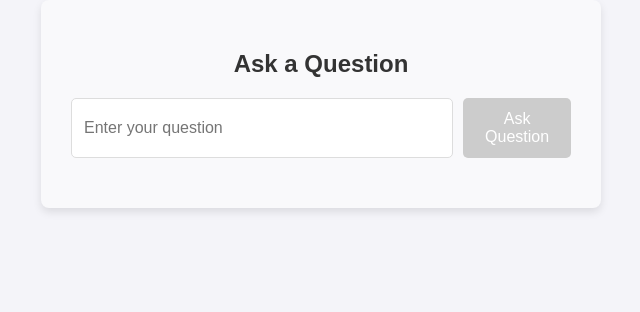
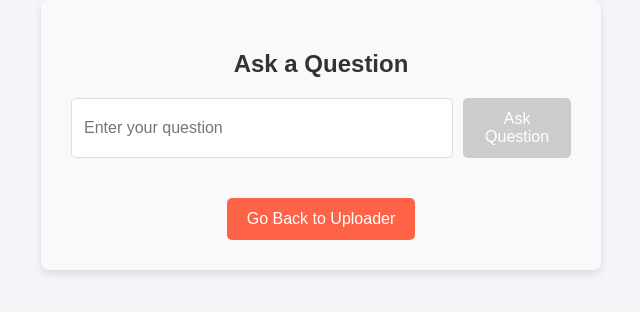
Before and after one commit to IMRANDIL/Pdf_chat_bot_proj, a React (Vite) app in the folder frontend/: page /qa in a window 1280 px wide. Shown: the top 312 px of the page, without its empty margins (319-959 px from the left). Built offline with nearby package versions, Linux system fonts and the light colour scheme.

Commit message:
added more feature

```diff
--- a/frontend/src/App.css
+++ b/frontend/src/App.css
@@ -158,3 +158,21 @@
   font-size: 16px;
   color: #555;
 }
+
+/* Go Back to Uploader Button */
+.go-back-button {
+  margin-top: 20px;
+  padding: 12px 20px;
+  background-color: #ff6347;
+  border: none;
+  color: white;
+  font-size: 16px;
+  font-weight: 500;
+  border-radius: 5px;
+  cursor: pointer;
+  transition: background-color 0.3s ease;
+}
+
+.go-back-button:hover {
+  background-color: #e5533f;
+}
--- a/frontend/src/components/DocumentQA/DocumentQAForm.tsx
+++ b/frontend/src/components/DocumentQA/DocumentQAForm.tsx
@@ -1,10 +1,12 @@
 import React, { useState } from 'react';
+import { useNavigate } from 'react-router-dom'; // Import useNavigate
 import { fetchDocumentQA } from '../../services/api';
 
 const DocumentQAForm: React.FC = () => {
   const [question, setQuestion] = useState<string>('');
   const [response, setResponse] = useState<string>('');
   const [loading, setLoading] = useState<boolean>(false);
+  const navigate = useNavigate(); // Initialize navigate
 
   const handleQuestionSubmit = async () => {
     setLoading(true);
@@ -15,6 +17,10 @@ const DocumentQAForm: React.FC = () => {
       console.error('Error asking question:', error);
     }
     setLoading(false);
+  };
+
+  const handleGoBack = () => {
+    navigate('/'); // Redirects to the home screen (uploader)
   };
 
   return (
@@ -38,6 +44,11 @@ const DocumentQAForm: React.FC = () => {
           <p>{response}</p>
         </div>
       )}
+
+      {/* Back to Uploader Button */}
+      <button className="go-back-button" onClick={handleGoBack}>
+        Go Back to Uploader
+      </button>
     </div>
   );
 };
```
